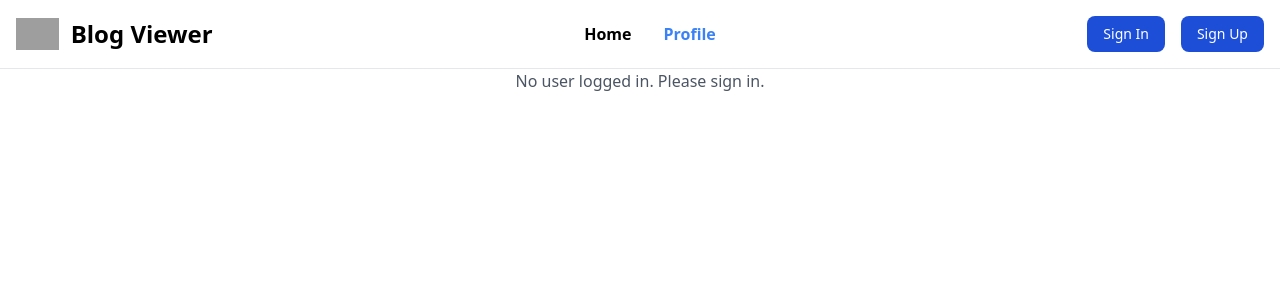
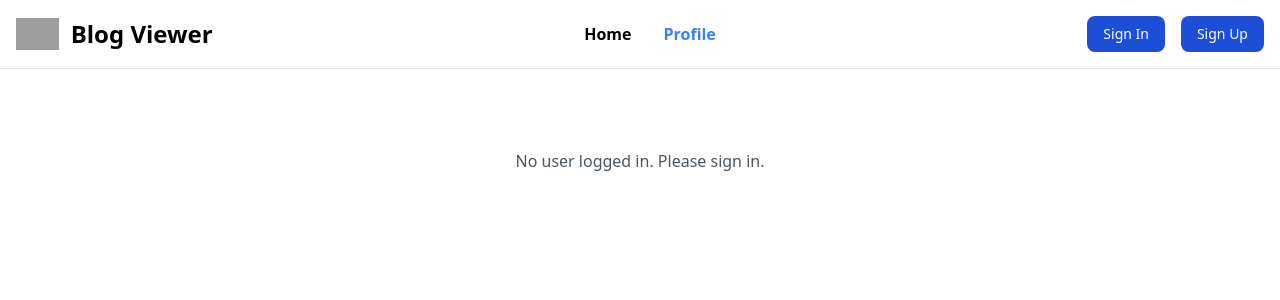
Before and after one commit to RaiyanJiyon/nextjs-blog-viewer, a Next.js app: page /profile in a window 1280 px wide. Shown: the top 300 px of the page. Built offline with nearby package versions, Linux system fonts and the light colour scheme; no server answers; grey boxes are pictures that could not be loaded.

Commit message:
Added Sign Out functionality inside Navbar

```diff
--- a/src/app/profile/page.jsx
+++ b/src/app/profile/page.jsx
@@ -23,7 +23,7 @@
 
     if (!user) {
         return (
-            <div className="text-center text-gray-600">
+            <div className="text-center text-gray-600 my-20">
                 <p>No user logged in. Please sign in.</p>
             </div>
         );
--- a/src/components/Navbar.jsx
+++ b/src/components/Navbar.jsx
@@ -3,7 +3,7 @@
 import { usePathname } from 'next/navigation';
 import React from 'react';
 import { RegisterLink, LoginLink, LogoutLink } from "@kinde-oss/kinde-auth-nextjs/components";
-// import { getKindeServerSession } from '@kinde-oss/kinde-auth-nextjs/server';
+import { useKindeAuth } from '@kinde-oss/kinde-auth-nextjs';
 
 const Navbar = () => {
     const pathname = usePathname();
@@ -11,6 +11,8 @@
         { name: 'Home', path: '/' },
         { name: 'Profile', path: '/profile' }
     ];
+
+    const { user } = useKindeAuth();
 
     return (
         <nav className="bg-white dark:bg-gray-900 w-full z-20 top-0 start-0 border-b border-gray-200 dark:border-gray-600">
@@ -20,12 +22,22 @@
                     <span className="self-center text-2xl font-semibold whitespace-nowrap dark:text-white">Blog Viewer</span>
                 </Link>
                 <div className="flex md:order-2 space-x-3 md:space-x-0 rtl:space-x-reverse">
+                    {
+                        user ?
+                            <LogoutLink postLoginRedirectURL='/profile'>
+                                <button type="button" className="text-white bg-blue-700 hover:bg-blue-800 focus:ring-4 focus:outline-none focus:ring-blue-300 font-medium rounded-lg text-sm px-4 py-2 text-center dark:bg-blue-600 dark:hover:bg-blue-700 dark:focus:ring-blue-800">Sign Out</button>
+                            </LogoutLink>
+                            :
+                            <div>
                                 <LoginLink postLoginRedirectURL='/profile'>
                                     <button type="button" className="text-white bg-blue-700 hover:bg-blue-800 focus:ring-4 focus:outline-none focus:ring-blue-300 font-medium rounded-lg text-sm px-4 py-2 text-center dark:bg-blue-600 dark:hover:bg-blue-700 dark:focus:ring-blue-800 mr-4">Sign In</button>
                                 </LoginLink>
                                 <RegisterLink postLoginRedirectURL='/profile'>
                                     <button type="button" className="text-white bg-blue-700 hover:bg-blue-800 focus:ring-4 focus:outline-none focus:ring-blue-300 font-medium rounded-lg text-sm px-4 py-2 text-center dark:bg-blue-600 dark:hover:bg-blue-700 dark:focus:ring-blue-800">Sign Up</button>
                                 </RegisterLink>
+                            </div>
+                    }
+
                     <button data-collapse-toggle="navbar-sticky" type="button" className="inline-flex items-center p-2 w-10 h-10 justify-center text-sm text-gray-500 rounded-lg md:hidden hover:bg-gray-100 focus:outline-none focus:ring-2 focus:ring-gray-200 dark:text-gray-400 dark:hover:bg-gray-700 dark:focus:ring-gray-600" aria-controls="navbar-sticky" aria-expanded="false">
                         <span className="sr-only">Open main menu</span>
                         <svg className="w-5 h-5" aria-hidden="true" xmlns="http://www.w3.org/2000/svg" fill="none" viewBox="0 0 17 14">
```
Lines whose indentation alone changed are shown as unchanged.
